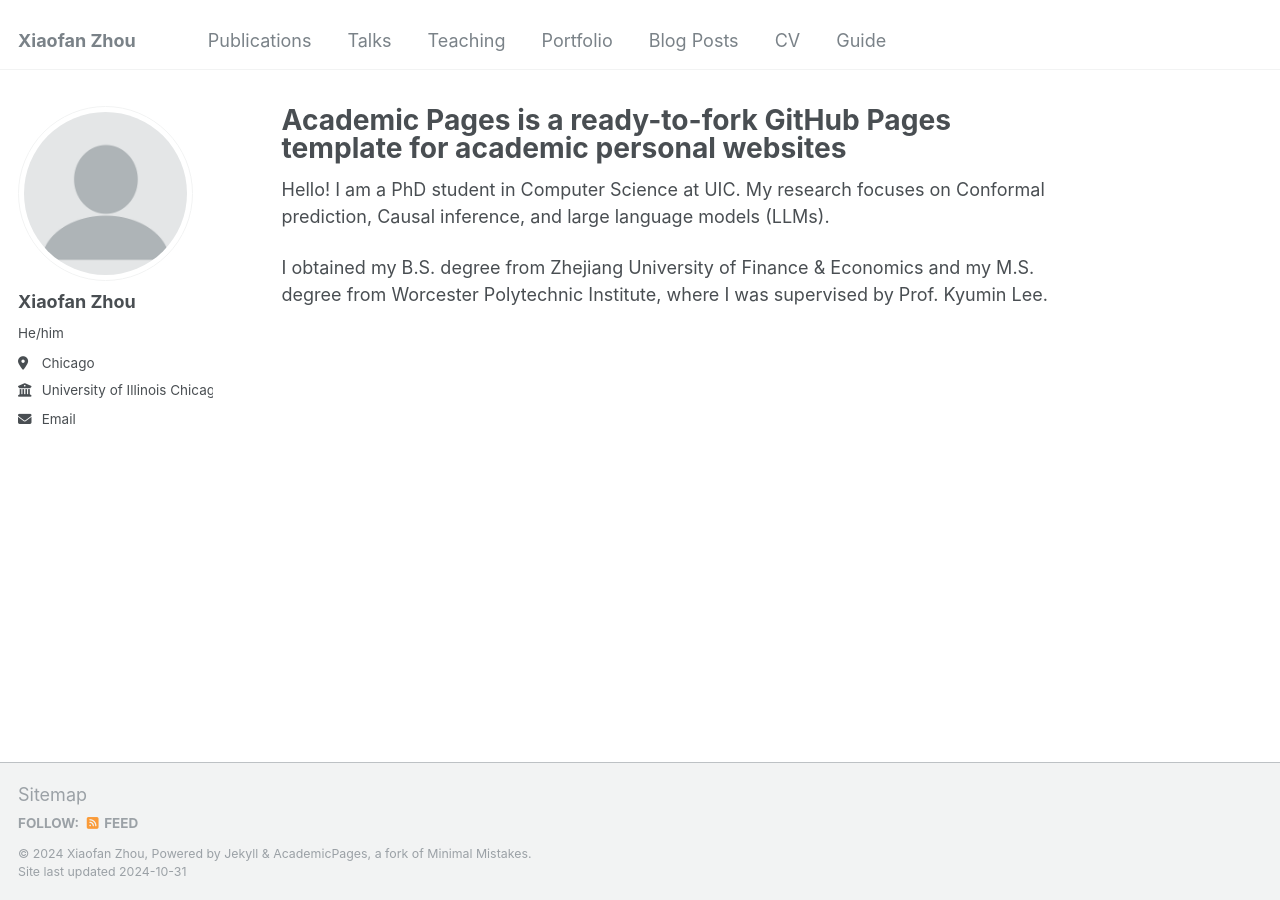
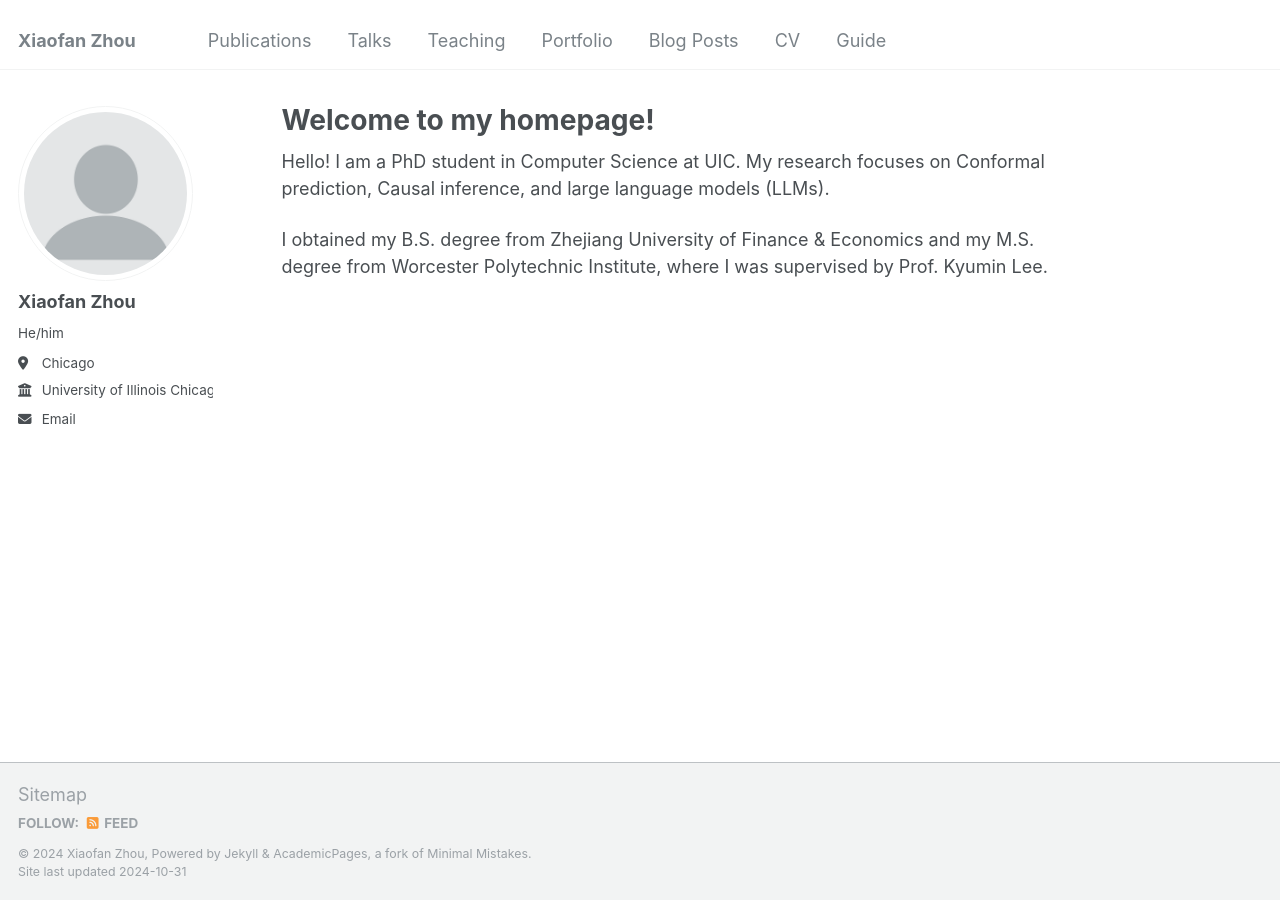
Before and after one commit to AlearZhou/AlearZhou.github.io, a Jekyll site: the page built from _pages/about.md, in a window 1280 px wide. Built offline with Jekyll 4.4.1, drawn with Linux system fonts in a browser that asks for light colours.

Commit message:
Update about.md

```diff
--- a/_pages/about.md
+++ b/_pages/about.md
@@ -1,6 +1,6 @@
 ---
 permalink: /
-title: "Academic Pages is a ready-to-fork GitHub Pages template for academic personal websites"
+title: "Welcome to my homepage!"
 author_profile: true
 redirect_from:
   - /about/
```
